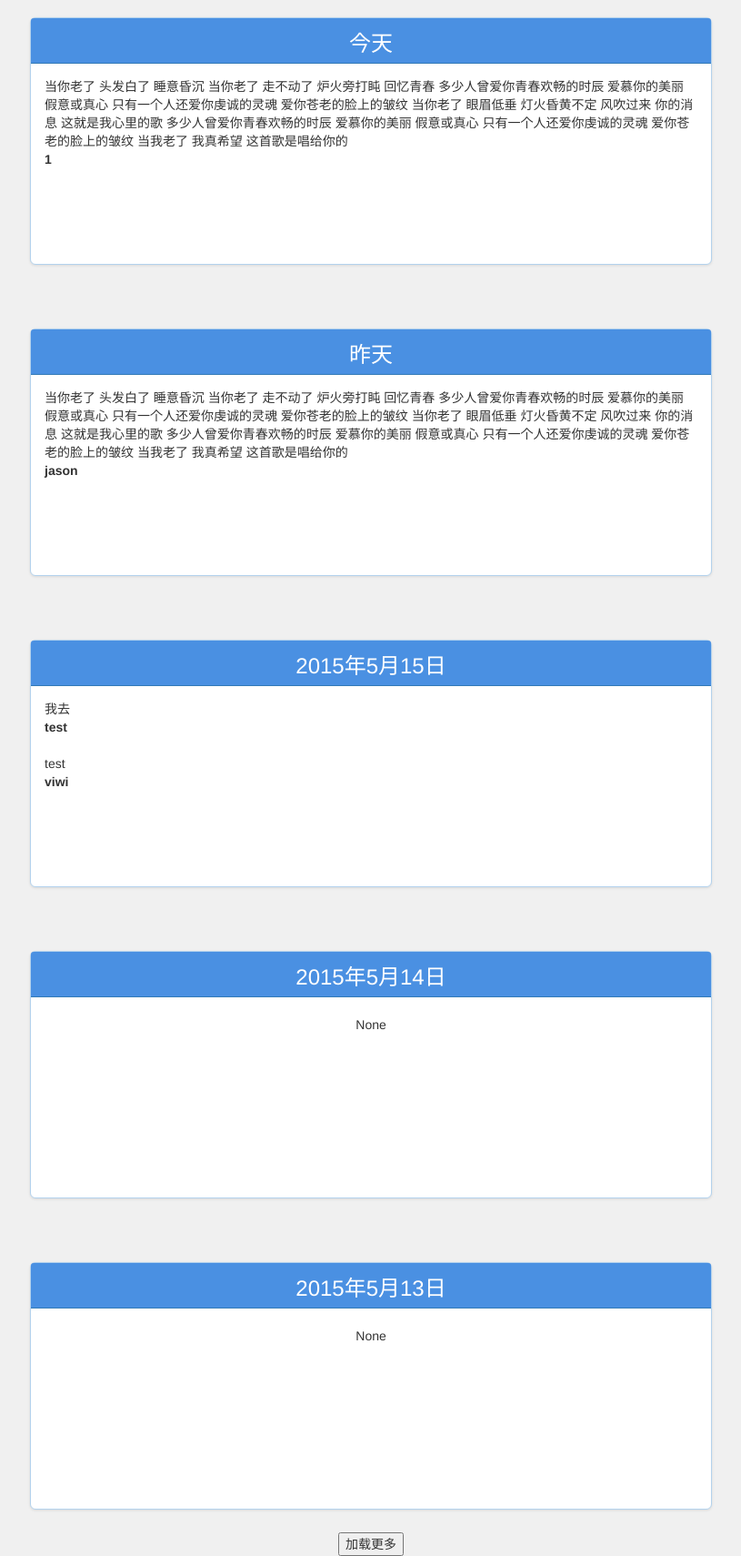
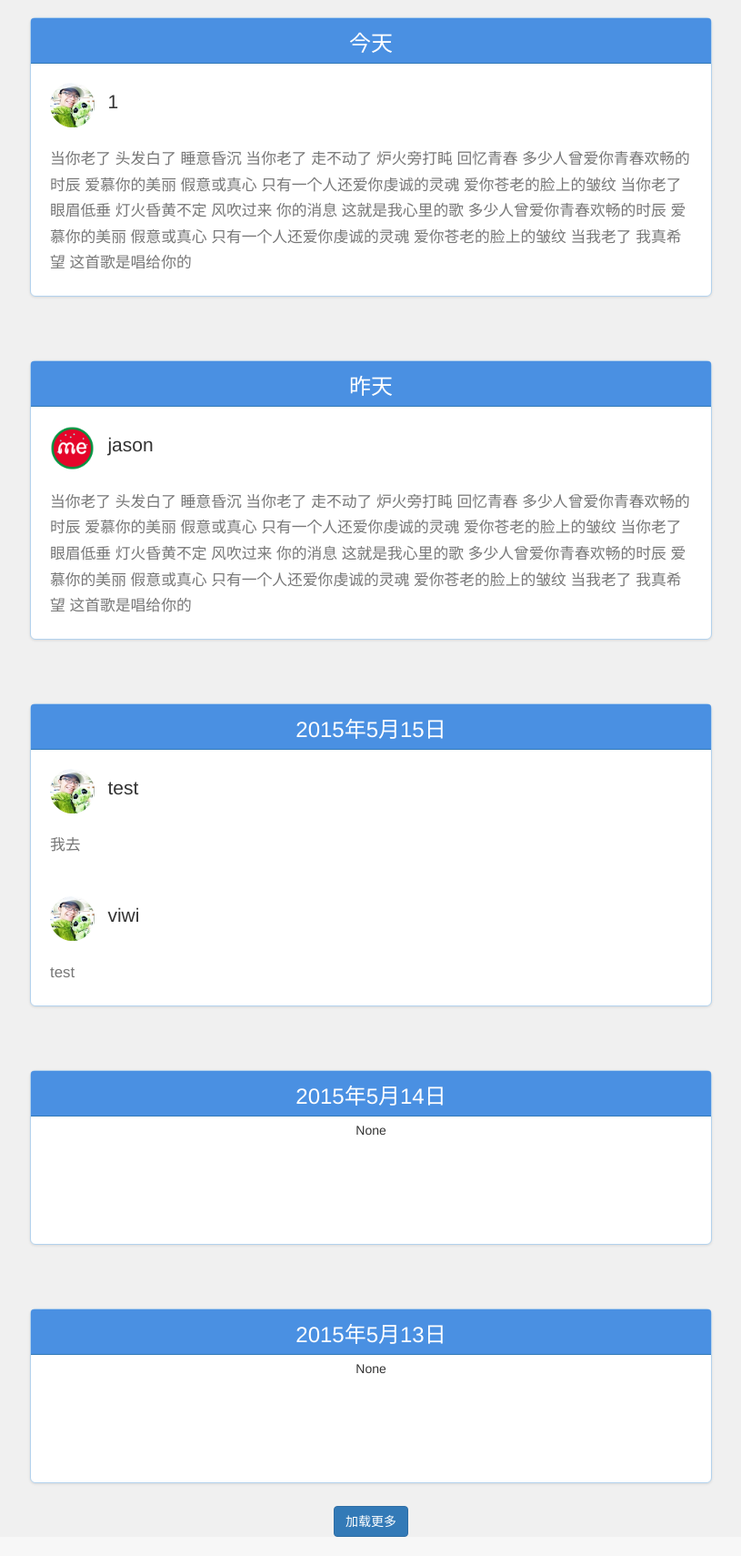
Before and after one commit to jas0ndyq/flask-me, a Flask app: page / in a window 1280 px wide. Shown: the part 51-1761 px from the top of the page at 91% size, without its empty margins (232-1047 px from the left). After the commit the page ends 1740 px from the top, so only its background shows below. Run offline with Flask 2, Linux system fonts and the light colour scheme; data comes from the database, SQL or seed files in the repository; some libraries are stand-ins or nearby versions.

Commit message:
add index show style

```diff
--- a/app/static/css/test.css
+++ b/app/static/css/test.css
@@ -41,7 +41,8 @@ body {
 
 }
 .indexPanel {
-	height: 220px;
+	height: auto;
+	min-height: 10em;
 	border-color: white;
 }
 
@@ -53,6 +54,7 @@ body {
 .panel-body {
 	display: block;
 	border-color: white;
+	padding: 0;
 }
 
 .signButton {
@@ -85,12 +87,25 @@ img.userShow {
 	width: 120px;
 	height: 120px;
 }
+img.userIndexShow {
+	width: 3.5em;
+	height: 3.5em;
+	display: inline;
+}
+.avatar {
+	padding: 1.5em;
+}
+.userIndexName {
+	display: inline;
+	margin-left: 0.5em;
+	font-size: 1.5em;
+}
+
 .usernameShow {
 	color: #4a90e2;
 }
 .socialLinks {
 	background-color: rgba(221,221,221,.2);
-	margin: 0 -1em;
 	text-align: center;
 	display: -webkit-flex;
   	display: flex;
@@ -145,3 +160,20 @@ img.userShow {
 	margin-left: auto;
 	margin-right: auto
 }
+.indexName {
+	margin-bottom: 1.5em;
+}
+.indexContent {
+	border-bottom: 1px  gray;
+	display: block;
+	padding: 1.5em;
+}
+
+.indexSelf {
+	color: #777;
+	line-height: 1.7em;
+	font-size: 1.2em;
+}
+.indexContent:hover {
+		background-color: #f1f1f1;
+	};
--- a/app/templates/index.html
+++ b/app/templates/index.html
@@ -16,7 +16,7 @@
 	{% endfor %}
 	<div id='test' class='text-center'></div>
 	<div class="text-center loading-flag">
-         	<button>加载更多</button>
+         	<button type='button' class='btn btn-primary'>加载更多</button>
       	</div>
 	{% endif %}
 
--- a/app/templates/other.html
+++ b/app/templates/other.html
@@ -9,9 +9,13 @@
 
 			{% if var.pieces.first() != None%}
 			{% for i in var.pieces %}
-				<div>{{ i.body }}</div>
-				<div><b>{{ i.user_name }}</b></div>
-				<br />
+			<div class='indexContent'>
+			<div class='indexName'>
+				<img src='/upload/{{ i.user.avatar }}' class='img-responsive img-circle userIndexShow' alt='avatar' >
+				<p class='userIndexName'>{{ i.user_name }}</p>
+			</div>
+				<div class='indexSelf'>{{ i.body }}</div>
+			</div>
 			{% endfor %}
 			{% else %}
 			<div class='text-center'>None</div>
--- a/app/templates/user.html
+++ b/app/templates/user.html
@@ -10,7 +10,7 @@
 	{% if user_content %}
 	<div class='panel-body'>
 		<div class='avatar'>
-			<img src='/upload/{{ user_avatar }}' class='img-responsive img-circle center-block userShow' alt='avatar' >
+			<img src='/upload/{{ user.avatar }}' class='img-responsive img-circle center-block userShow' alt='avatar' >
 		</div>
 		<h1 class='text-center usernameShow'>{{ user_content.user_name }}</h3>
 			<br>
--- a/app/views.py
+++ b/app/views.py
@@ -166,7 +166,7 @@ def uploaded_file(filename):
 
 @app.route('/user/<username>', methods=['GET'])
 def show_user(username):
-	user = User.query.filter_by(username=username).first()
+	user = User.query.filter_by(username=username).first_or_404()
 	user_avatar = user.avatar
 	if user == None:
 		return redirect('/404')
@@ -176,7 +176,7 @@ def show_user(username):
 		user_content=user_content,
 		user_media=user_media,
 		username=username,
-		user_avatar=user_avatar,
+		user = user,
 		)
 
 @app.route('/json', methods=['POST'])
```
Also changed, not shown: 1 other file.
